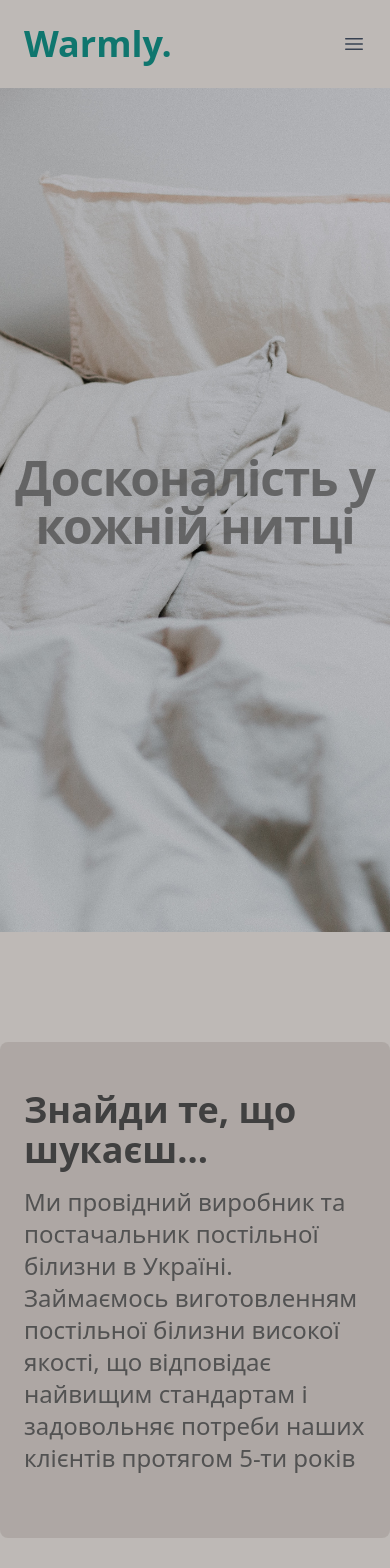
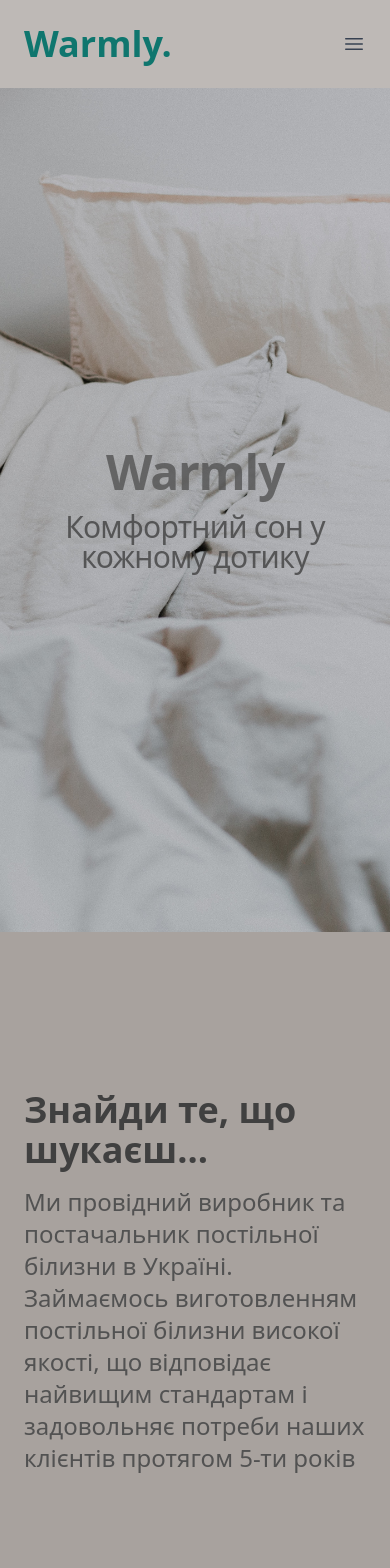
Before and after one commit to Yaroslavvvvvvvv/vue_vite_tailwind, a Vue app: page / in a window 390 px wide. Shown: the top 1568 px of the page. Built offline with nearby package versions, Linux system fonts and the light colour scheme; what tailwindcss-animated would draw is missing.

Commit message:
add vue router

```diff
--- a/package.json
+++ b/package.json
@@ -18,6 +18,7 @@
     "tailwindcss": "^3.3.3",
     "tailwindcss-animated": "^1.0.1",
     "vue": "^3.3.4",
+    "vue-router": "^4.2.5",
     "xml2js": "^0.6.2"
   },
   "devDependencies": {
--- a/src/App.vue
+++ b/src/App.vue
@@ -1,17 +1,13 @@
 <script setup>
+
 import MyHeader from "./components/MyHeader.vue";
-import FirstSection from "./components/FirstSection.vue";
 import MyFooter from "./components/MyFooter.vue";
-import ProductList from "./components/ProductList.vue";
 </script>
 
 <template>
-  <div>
-    <MyHeader />
-    <FirstSection/>
-    <ProductList/>
-    <MyFooter />
-  </div>
+  <MyHeader/>
+  <router-view></router-view>
+  <MyFooter/>
 </template>
 
 <style scoped>
--- a/src/components/AboutContent.vue
+++ b/src/components/AboutContent.vue
@@ -2,10 +2,21 @@
 </script>
 
 <template>
+  <div class="relative">
+    <div class="bg-cover bg-center sticky top-0 h-screen flex flex-col items-center justify-center bg-bad">
+      <h2 class="animate-fade-down animate-duration-1000 animate-ease-linear mb-4 text-center text-5xl font-extrabold
+      leading-none tracking-tight text-neutral-600 md:text-6xl lg:text-6xl sm:text-6xl text-opacity-80">
+        Warmly
+      </h2>
+      <p class="animate-fade-down animate-duration-1000 animate-ease-linear text-center text-3xl
+      leading-none tracking-tight text-neutral-700  md:text-4xl lg:text-4xl sm:text-3xl text-opacity-80">
+        Комфортний сон у кожному дотику
+      </p>
+    </div>
+    <div class="sticky top-0 h-screen flex flex-col items-center justify-center bg-stone-400 text-white">
       <div class="container my-24 mx-auto md:px-6">
         <section class="mb-32">
-      <div
-          class="block rounded-lg bg-stone-400/75">
+          <div class="block rounded-lg">
             <div class="flex flex-wrap items-center">
               <div class="hidden shrink-0 grow-0 basis-auto lg:flex lg:w-6/12 xl:w-4/12">
                 <img src="../assets/images/second_bad.jpg" alt="Trendy Pants and Shoes"
@@ -17,8 +28,10 @@
                     Знайди те, що шукаєш...
                   </h2>
                   <p class="mb-4 text-2xl text-neutral-600">
-                Ми провідний виробник та постачальник постільної білизни в Україні. Займаємось виготовленням постільної
-                білизни високої якості, що відповідає найвищим стандартам і задовольняє потреби наших клієнтів протягом
+                    Ми провідний виробник та постачальник постільної білизни в Україні. Займаємось виготовленням
+                    постільної
+                    білизни високої якості, що відповідає найвищим стандартам і задовольняє потреби наших клієнтів
+                    протягом
                     5-ти років
                   </p>
                 </div>
@@ -27,6 +40,8 @@
           </div>
         </section>
       </div>
+    </div>
+  </div>
 </template>
 
 <style scoped>
--- a/src/components/FirstSection.vue
+++ /dev/null
@@ -1,21 +0,0 @@
-<script setup>
-import AboutContent from "./AboutContent.vue";
-</script>
-
-<template>
-  <div class="relative">
-    <div class="bg-cover bg-center sticky top-0 h-screen flex flex-col items-center justify-center bg-bad">
-      <h2 class="animate-fade-down animate-duration-1000 animate-ease-linear mb-4 text-center text-5xl font-extrabold
-      leading-none tracking-tight text-neutral-600 md:text-5xl lg:text-6xl sm:text-2xl text-opacity-80">
-        Досконалість у кожній нитці
-      </h2>
-    </div>
-    <div class="sticky top-0 h-screen flex flex-col items-center justify-center bg-stone-400/75 text-white">
-      <AboutContent/>
-    </div>
-  </div>
-</template>
-
-<style scoped>
-
-</style>
--- a/src/components/MyHeader.vue
+++ b/src/components/MyHeader.vue
@@ -20,7 +20,7 @@ const mobileMenuOpen = ref(false)
              aria-label="Global">
           <div class="flex lg:flex-1">
             <a href="#" class="-m-1.5 p-1.5">
-              <span class="text-4xl h-8 w-auto text-teal-700 font-black hover:text-green-800">Warmly.</span>
+              <span class="text-4xl h-8 w-auto text-teal-700 font-black">Warmly.</span>
             </a>
           </div>
           <div class="flex lg:hidden">
@@ -31,8 +31,8 @@ const mobileMenuOpen = ref(false)
             </button>
           </div>
           <PopoverGroup class="hidden lg:flex lg:gap-x-12">
-            <a href="#" class="text-lg font-semibold leading-6 text-gray-900 hover:text-teal-700">Головна</a>
-            <a href="#" class="text-lg font-semibold leading-6 text-gray-900 hover:text-teal-700">Каталог</a>
+            <router-link to="/" class="text-lg font-semibold leading-6 text-gray-900 hover:text-teal-700">Головна</router-link>
+            <router-link to="/catalog" class="text-lg font-semibold leading-6 text-gray-900 hover:text-teal-700">Каталог</router-link>
             <a href="#" class="text-lg font-semibold leading-6 text-gray-900 hover:text-teal-700">Умови співпраці</a>
             <a href="#" class="text-lg font-semibold leading-6 text-gray-900 hover:text-teal-700">Популярні запитання</a>
             <a href="#" class="text-lg font-semibold leading-6 text-gray-900 hover:text-teal-700">Зв'язок з нами</a>
@@ -55,10 +55,10 @@ const mobileMenuOpen = ref(false)
             <div class="mt-6 flow-root">
               <div class="-my-6 divide-y divide-gray-500/10">
                 <div class="space-y-2 py-6">
-                  <a href="#"
-                     class="-mx-3 block rounded-lg px-3 py-2 text-base font-semibold leading-7 text-gray-900 hover:bg-gray-50">Головна</a>
-                  <a href="#"
-                     class="-mx-3 block rounded-lg px-3 py-2 text-base font-semibold leading-7 text-gray-900 hover:bg-gray-50">Каталог</a>
+                  <router-link to="/"
+                     class="-mx-3 block rounded-lg px-3 py-2 text-base font-semibold leading-7 text-gray-900 hover:bg-gray-50">Головна</router-link>
+                  <router-link to="/catalog" href="#"
+                     class="-mx-3 block rounded-lg px-3 py-2 text-base font-semibold leading-7 text-gray-900 hover:bg-gray-50">Каталог</router-link>
                   <a href="#"
                      class="-mx-3 block rounded-lg px-3 py-2 text-base font-semibold leading-7 text-gray-900 hover:bg-gray-50">Умови
                     співпраці</a>
--- a/src/components/ProductList.vue
+++ b/src/components/ProductList.vue
@@ -1,11 +1,8 @@
 <template>
-  <div class="overflow-y-hidden pb-16">
+  <div class="overflow-y-hidden pl-12 pr-12 animate-fade-down animate-duration-1000">
   <div class="flex justify-center items-center">
     <div class="2xl:mx-auto 2xl:container py-12 px-4 sm:px-6 xl:px-20 2xl:px-0 w-full">
       <div class="flex flex-col jusitfy-center items-center space-y-10">
-        <div class="flex flex-col justify-center items-center space-y-2">
-          <h1 class="text-3xl xl:text-4xl font-semibold leading-7 xl:leading-9 text-gray-800">Каталог товарів:</h1>
-        </div>
         <div class="grid grid-cols-1 md:grid-cols-2 lg:grid-cols-3 md:gap-x-4 md:gap-x-8 w-full">
           <div class="relative group flex justify-center items-center h-full w-full">
             <img class="object-center object-cover h-full w-full" src="https://eney-plus.com.ua/newphoto/big/MI0024_1.jpg" alt="girl-image" />
--- a/src/main.js
+++ b/src/main.js
@@ -1,5 +1,6 @@
 import { createApp } from 'vue'
 import './style.css'
 import App from './App.vue'
+import router from './router';
 
-createApp(App).mount('#app')
+createApp(App).use(router).mount('#app')
--- /dev/null
+++ b/src/router.js
@@ -0,0 +1,21 @@
+import { createRouter, createWebHistory } from 'vue-router';
+
+const routes = [
+    {
+        path: '/',
+        name: 'home',
+        component: () => import('./views/Home.vue'),
+    },
+    {
+        path: '/catalog',
+        name: 'catalog',
+        component: () => import('./components/ProductList.vue'),
+    },
+];
+
+const router = createRouter({
+    history: createWebHistory(),
+    routes,
+});
+
+export default router;
--- /dev/null
+++ b/src/views/Home.vue
@@ -0,0 +1,13 @@
+<script setup>
+
+
+import AboutContent from "../components/AboutContent.vue";
+</script>
+
+<template>
+  <AboutContent/>
+</template>
+
+<style scoped>
+
+</style>
```
Also changed, not shown: 1 other file (tests, documents, lock files or other folders). Lines whose indentation alone changed are shown as unchanged.
